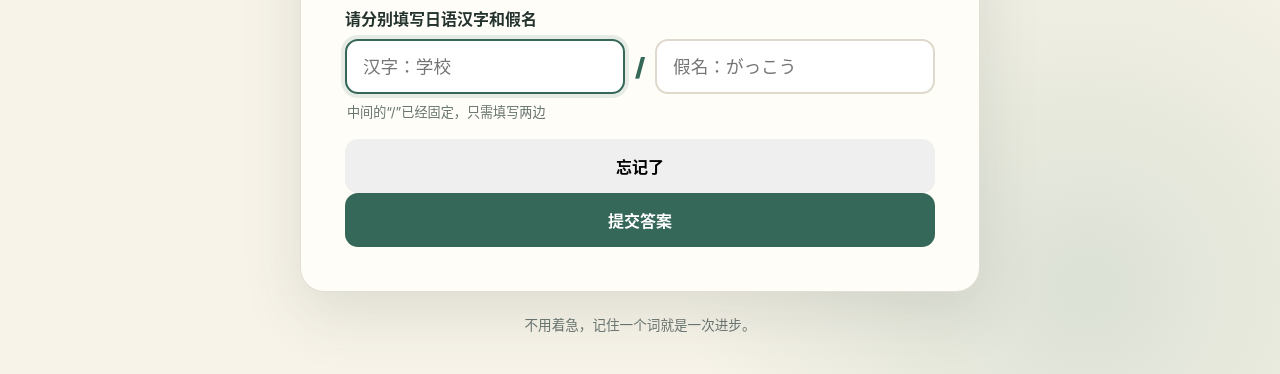
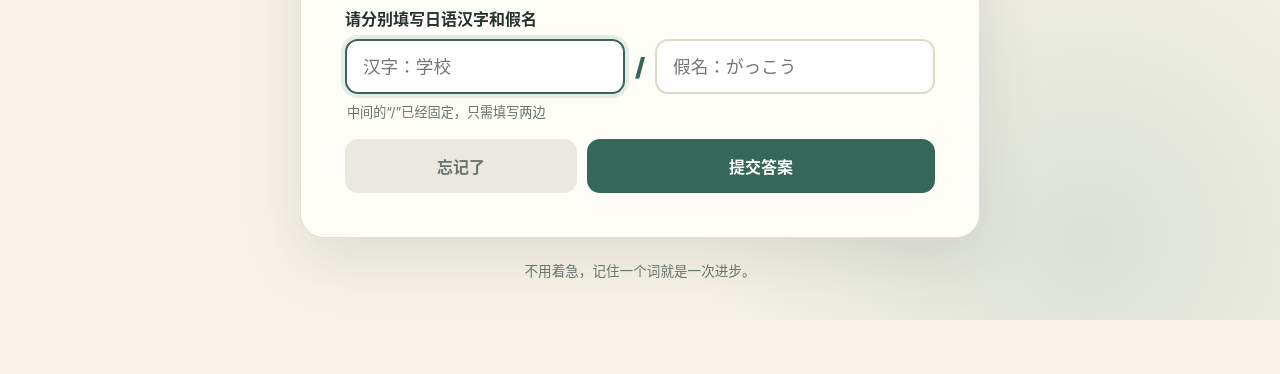
Before and after one commit to akalilm0605-bit/japanese, a website with bundled scripts: page index.html in a window 1280 px wide. Shown: the part 500-874 px from the top of the page. After the commit the page ends 820 px from the top, so only its background shows below. Built offline with nearby package versions, Linux system fonts and the light colour scheme.

Commit message:
更新 styles.css

```diff
--- a/styles.css
+++ b/styles.css
@@ -148,9 +148,18 @@ button {
   font-weight: 800;
 }
 
+.answer-actions {
+  display: grid;
+  grid-template-columns: 0.8fr 1.2fr;
+  gap: 10px;
+}
+
 .primary-button { color: #fff; background: var(--green); }
 .primary-button:hover { background: var(--green-dark); }
 .primary-button:disabled { cursor: default; opacity: 0.55; }
+.forget-button { color: var(--muted); background: #ebe8df; }
+.forget-button:hover { color: var(--ink); background: #e1ddd2; }
+.forget-button:disabled { cursor: default; opacity: 0.55; }
 .next-button { margin-top: 14px; color: var(--green-dark); background: var(--green-soft); }
 .next-button:hover { background: #d4e6dc; }
 
@@ -176,6 +185,7 @@ button {
   .meaning { min-height: 72px; margin-bottom: 22px; }
   .answer-fields { gap: 6px; }
   .answer-fields input { padding-inline: 11px; font-size: 1rem; }
+  .answer-actions { grid-template-columns: 1fr 1.3fr; gap: 8px; }
 }
 
 @media (prefers-reduced-motion: no-preference) {
```
